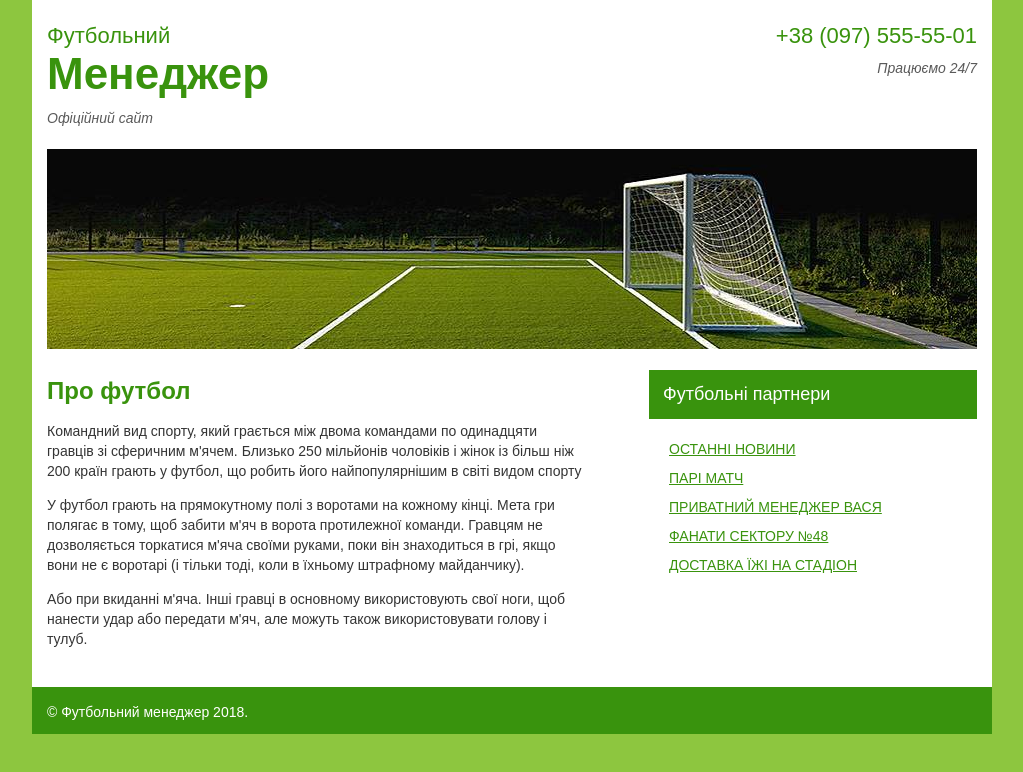
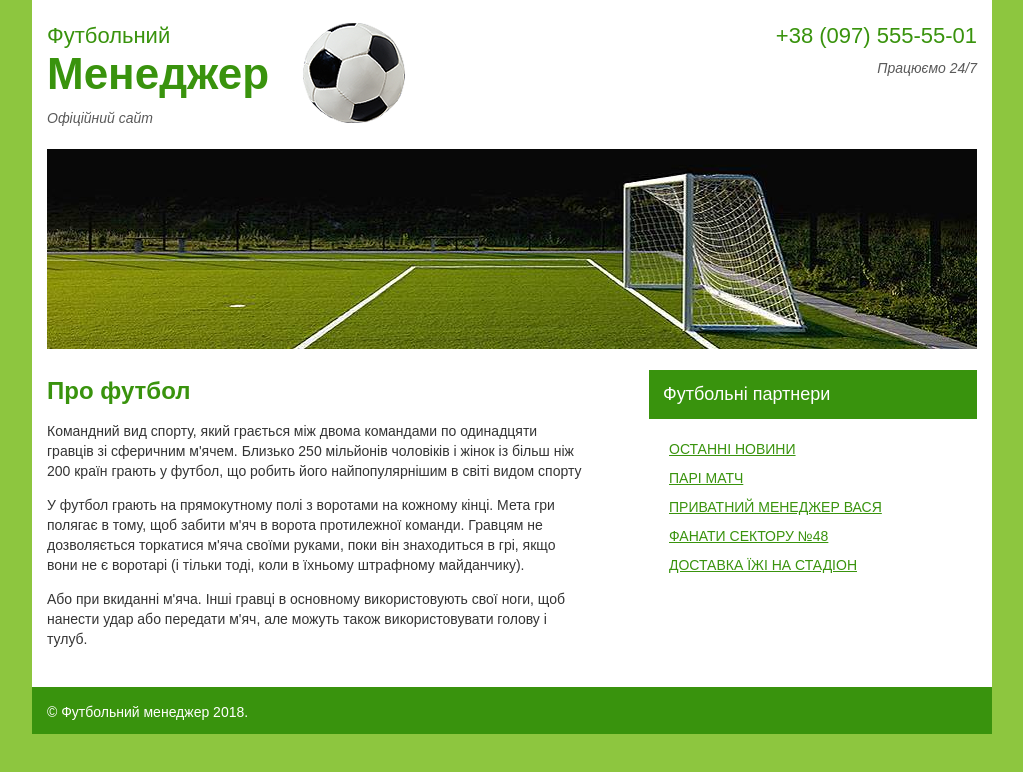
Before and after one commit to kostyantinkaschko/manager22, a plain HTML site: page index.html in a window 1280 px wide. Shown: the whole page, without its empty margins (128-1151 px from the left). Drawn offline with Linux system fonts and the light colour scheme.

Commit message:
POAVLENIE BOLLA

```diff
--- a/index.html
+++ b/index.html
@@ -22,6 +22,7 @@
                 <picture>
                     <source srcset="img/ball.png">
                     <source srcset="img/ball.webp">
+                    <img src="img/ball.png" alt="Футбольний менеджер 2018">
                 </picture>
             </div>
             <div class="contacs">
```
